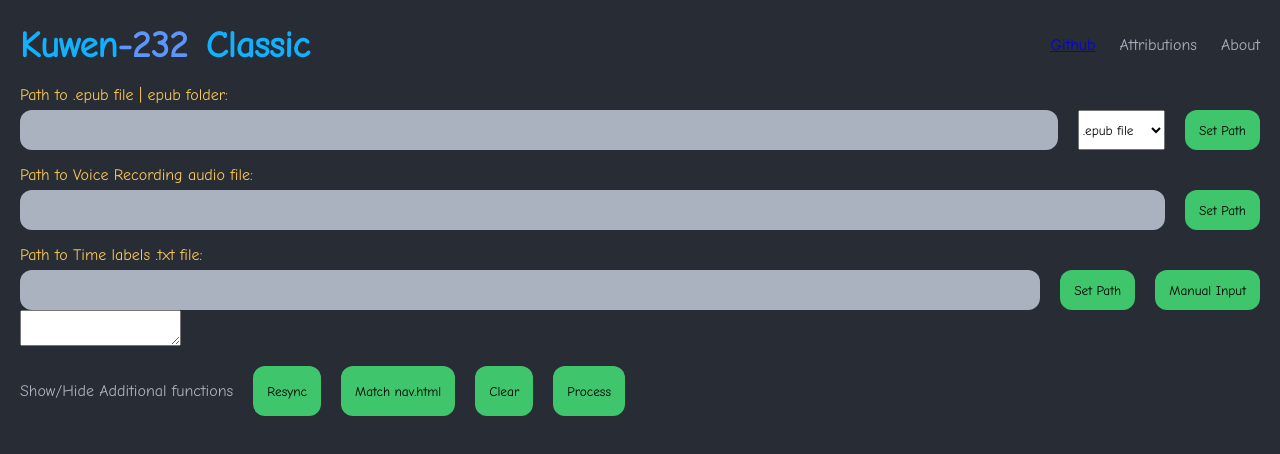
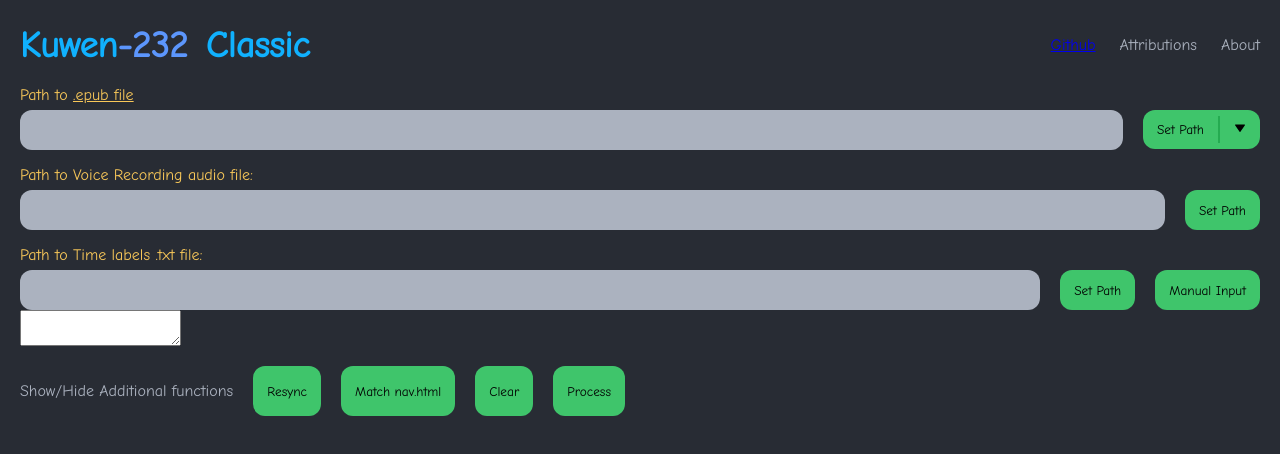
Before and after one commit to julillermo/Kuwen-232-Classic, a React (Vite) app in the folder src/renderer/: page / in a window 1280 px wide. Shown: the top 454 px of the page. Built offline with nearby package versions, Linux system fonts and the light colour scheme.

Commit message:
add working splut button

```diff
--- a/package.json
+++ b/package.json
@@ -13,7 +13,6 @@
   },
   "dependencies": {
     "@emotion/react": "^11.11.4",
-    "@types/node": "^20.14.9",
     "cheerio": "^1.0.0-rc.12",
     "epubjs": "^0.3.93",
     "react": "^18.3.1",
@@ -22,6 +21,7 @@
   "devDependencies": {
     "@types/react": "^18.3.3",
     "@types/react-dom": "^18.3.0",
+    "@types/node": "^20.14.9",
     "@typescript-eslint/eslint-plugin": "^7.13.1",
     "@typescript-eslint/parser": "^7.13.1",
     "@vitejs/plugin-react-swc": "^3.5.0",
--- a/src/renderer/src/App.tsx
+++ b/src/renderer/src/App.tsx
@@ -1,11 +1,15 @@
 // The following line is needed to use EmotionCSS like I do with work
 /** @jsxImportSource @emotion/react */
 import AppTitle from "./components/AppTitle";
+import Button from "./components/Button";
 import TextInput from "./components/TextInput";
 import Typography from "./components/Typography";
-import Button from "./components/Button";
+import SplitButton from "./components/SplitButton";
+import { useState } from "react";
 
 function App() {
+  const [epubInputType, setEpubInputType] = useState("file");
+
   return (
     <div
       css={{
@@ -55,7 +59,9 @@ function App() {
             css={{ display: "flex", flexDirection: "column", gap: "6px" }}
           >
             <Typography color={"secondary"}>
-              Path to .epub file | epub folder:
+              {/* &emsp; */}
+              Path to{" "}
+              <u>{epubInputType == "file" ? ".epub file" : "epub folder"}</u>
             </Typography>
             <div
               css={{
@@ -66,15 +72,14 @@ function App() {
               }}
             >
               <TextInput showHover={true} customCSS={{ flexGrow: 1 }} />
-              <select
-                css={{
-                  fontFamily: "Comic Neue",
-                }}
-              >
-                <option value="epub-file">.epub file</option>
-                <option value="epub-folder">epub folder</option>
-              </select>
-              <Button text="Set Path" />
+              <SplitButton
+                buttonText="Set Path"
+                dropDownOptions={[
+                  { ".epub file": "file" },
+                  { "epub folder": "folder" },
+                ]}
+                setSelectedOption={setEpubInputType}
+              />
             </div>
           </div>
           <div
@@ -82,6 +87,7 @@ function App() {
             css={{ display: "flex", flexDirection: "column", gap: "6px" }}
           >
             <Typography color={"secondary"}>
+              {/* &emsp; */}
               Path to Voice Recording audio file:
             </Typography>
             <div
@@ -101,7 +107,8 @@ function App() {
             css={{ display: "flex", flexDirection: "column", gap: "6px" }}
           >
             <Typography color={"secondary"}>
-              Path to Time labels .txt file:{" "}
+              {/* &emsp; */}
+              Path to Time labels .txt file:
             </Typography>
             <div>
               <div
--- /dev/null
+++ b/src/renderer/src/assets/icons/DownArrowIcon.tsx
@@ -0,0 +1,27 @@
+// import { isFunction } from "util";
+// import downArrow from "./svg/SVGRepo/down-arrow-svgrepo-com.svg";
+import React, { ReactNode } from "react";
+
+type DownArrowIconProps = {
+  height?: number | `${number}px`;
+  width?: number | `${number}px`;
+  size?: number | `${number}px`;
+};
+
+export default function DownArrowIcon({
+  height,
+  width,
+}: DownArrowIconProps): ReactNode {
+  return (
+    <svg
+      fill="#000000"
+      width={width ?? "800px"}
+      height={height ?? "800px"}
+      viewBox="0 0 24 24"
+      xmlns="http://www.w3.org/2000/svg"
+    >
+      <path d="M11.178 19.569a.998.998 0 0 0 1.644 0l9-13A.999.999 0 0 0 21 5H3a1.002 1.002 0 0 0-.822 1.569l9 13z" />
+    </svg>
+  );
+}
+// Uploaded to: SVG Repo, www.svgrepo.com, Generator: SVG Repo Mixer Tools
--- a/src/renderer/src/components/Button.tsx
+++ b/src/renderer/src/components/Button.tsx
@@ -1,6 +1,10 @@
 /** @jsxImportSource @emotion/react */
 import { themeColors } from "../assets/themes/themeColors";
-import { darkenHexColor, lightenHexColor } from "../utils/color";
+import {
+  darkenHexColor,
+  lightenHexColor,
+  setHexTransparency,
+} from "../utils/color";
 
 type ButtonProps = {
   text: string;
@@ -9,7 +13,7 @@ type ButtonProps = {
   // suffix?: ReactNode;
 };
 
-export default function Button({ text, type }: ButtonProps) {
+export default function Button({ text, type = "button" }: ButtonProps) {
   return (
     <button
       type={type}
@@ -24,8 +28,13 @@ export default function Button({ text, type }: ButtonProps) {
         border: "none",
         backgroundColor: themeColors.primary,
 
+        cursor: "pointer",
         "&:hover": {
           backgroundColor: lightenHexColor(themeColors.primary, 0.1),
+          boxShadow: `0px 0px 6px 0px ${setHexTransparency(
+            themeColors.primary,
+            0.7
+          )}`,
         },
 
         "&:active": {
--- /dev/null
+++ b/src/renderer/src/components/SplitButton.tsx
@@ -0,0 +1,206 @@
+/** @jsxImportSource @emotion/react */
+import { themeColors } from "../assets/themes/themeColors";
+import {
+  darkenHexColor,
+  lightenHexColor,
+  setHexTransparency,
+} from "../utils/color";
+import DownArrowIcon from "../assets/icons/DownArrowIcon";
+import { useState } from "react";
+import Typography from "./Typography";
+
+type DropDownOption = {
+  [key: string]: string | number; // {displayText: dropDown value}
+};
+
+type SplitButtonProps = {
+  buttonText: string;
+  type?: "button" | "submit" | "reset";
+  dropDownOptions?: DropDownOption[]; // [{displayText: dropDown value}, ...]
+  setSelectedOption: React.Dispatch<React.SetStateAction<string>>;
+  // prefix?: ReactNode;
+  // suffix?: ReactNode;
+};
+
+export default function SplitButton({
+  buttonText,
+  type = "button",
+  dropDownOptions,
+  setSelectedOption,
+}: SplitButtonProps) {
+  const [optionsVisibility, setOptionsVisibility] = useState<boolean>(false);
+
+  function toggleShowOptions() {
+    console.log("entered here");
+    switch (optionsVisibility) {
+      case false:
+        setOptionsVisibility(true);
+        break;
+      default:
+        setOptionsVisibility(false);
+        break;
+    }
+  }
+
+  function handleOptionSelect(optionValue) {
+    setSelectedOption(optionValue);
+    setOptionsVisibility(false);
+  }
+
+  return (
+    <div
+      css={{
+        position: "relative",
+        borderRadius: "13px 13px 13px 13px",
+
+        "&:hover": {
+          boxShadow: `0px 0px 6px 0px ${setHexTransparency(
+            themeColors.primary,
+            0.7
+          )}`,
+        },
+      }}
+    >
+      <div
+        css={{
+          display: "flex",
+          flexDirection: "row",
+        }}
+      >
+        <button
+          type={type}
+          css={{
+            fontFamily: "Comic Neue",
+            textWrap: "nowrap",
+
+            borderRadius: "12px 0px 0px 12px",
+            padding: "12px 14px",
+
+            border: "none",
+            backgroundColor: themeColors.primary,
+
+            cursor: "pointer",
+            "&:hover": {
+              backgroundColor: lightenHexColor(themeColors.primary, 0.1),
+            },
+
+            "&:active": {
+              backgroundColor: darkenHexColor(themeColors.primary, 0.1),
+            },
+          }}
+        >
+          {buttonText}
+        </button>
+        <div
+          css={{
+            display: "flex",
+            flexDirection: "column",
+            justifyContent: "center",
+
+            width: "2px",
+            backgroundColor: themeColors.primary,
+          }}
+        >
+          <div
+            css={{
+              margin: "6px 0px",
+              height: "100%",
+              backgroundColor: darkenHexColor(themeColors.primary, 0.1),
+            }}
+          ></div>
+        </div>
+        <button
+          onClick={toggleShowOptions}
+          type={type}
+          css={{
+            fontFamily: "Comic Neue",
+            textWrap: "nowrap",
+
+            borderRadius: optionsVisibility
+              ? "0px 12px 0px 0px"
+              : "0px 12px 12px 0px",
+            padding: "12px 14px",
+
+            apperance: "none",
+            border: "none",
+            backgroundColor: themeColors.primary,
+
+            cursor: "pointer",
+            "&:hover": {
+              backgroundColor: lightenHexColor(themeColors.primary, 0.1),
+            },
+
+            "&:active": {
+              backgroundColor: darkenHexColor(themeColors.primary, 0.1),
+            },
+          }}
+        >
+          <DownArrowIcon height={12} width={12} />
+        </button>
+      </div>
+      {optionsVisibility && (
+        <div
+          css={{
+            display: "flex",
+            flexDirection: "column",
+
+            textAlign: "right",
+
+            width: "100%",
+            position: "absolute",
+
+            backgroundColor: themeColors.primary,
+            borderRadius: "12px 0px 12px 12px",
+            boxShadow: `0px 0px 6px 0px ${setHexTransparency(
+              darkenHexColor(themeColors.primary, 0.4),
+              1
+            )}`,
+
+            color: themeColors.background,
+
+            marginTop: "2px",
+          }}
+        >
+          {dropDownOptions &&
+            dropDownOptions.map((option) => {
+              return (
+                <div
+                  onClick={() => handleOptionSelect(Object.values(option)[0])}
+                  css={{
+                    padding: "4px",
+
+                    borderRadius: getOptionsHoverBorderRadius({
+                      index: dropDownOptions.indexOf(option),
+                      indexCount: dropDownOptions.length - 1,
+                    }),
+
+                    cursor: "pointer",
+                    "&:hover": {
+                      backgroundColor: lightenHexColor(
+                        themeColors.primary,
+                        0.1
+                      ),
+                    },
+                  }}
+                >
+                  <Typography color="background">
+                    {Object.keys(option)[0]}
+                  </Typography>
+                </div>
+              );
+            })}
+        </div>
+      )}
+    </div>
+  );
+}
+
+function getOptionsHoverBorderRadius({ index, indexCount }) {
+  switch (index) {
+    case 0:
+      return "12px 0px 0px 0px";
+      break;
+    case indexCount:
+      return "0px 0px 12px 12px";
+  }
+}
--- a/src/renderer/src/components/TextInput.tsx
+++ b/src/renderer/src/components/TextInput.tsx
@@ -1,7 +1,7 @@
 /** @jsxImportSource @emotion/react */
 import { themeColors } from "../assets/themes/themeColors";
 import { CustomCSSObject } from "../types/emotion";
-import { darkenHexColor, lightenHexColor } from "../utils/color";
+import { darkenHexColor, setHexTransparency } from "../utils/color";
 
 type TextInput = {
   disabled?: boolean;
@@ -24,9 +24,12 @@ export default function TextInput({
       disabled={disabled}
       required={required}
       css={[
-        {
+        showHover && {
           "&:hover": {
-            outline: `1px solid ${darkenHexColor(themeColors.secondary, 0.1)}`,
+            boxShadow: `0px 0px 6px 0px ${setHexTransparency(
+              themeColors.secondary,
+              0.7
+            )}`,
           },
         },
         {
--- a/src/renderer/src/components/Typography.tsx
+++ b/src/renderer/src/components/Typography.tsx
@@ -18,6 +18,9 @@ type TypographyProps = {
 export default function Typography({ color, children }: TypographyProps) {
   let textColor;
   switch (color) {
+    case "background":
+      textColor = themeColors.background;
+      break;
     case "secondary":
       textColor = themeColors.secondary;
       break;
--- a/src/renderer/src/utils/color.ts
+++ b/src/renderer/src/utils/color.ts
@@ -30,7 +30,7 @@ export function lightenHexColor(hexColor, amount = 0.1) {
   return `#${r}${g}${b}`;
 }
 
-export function setHexTransparency(hexColor, amount = 1) {
+export function setHexTransparency(hexColor, amount = 0.9) {
   const a: number | string = Math.min(255, Math.round(255 * amount))
     .toString(16)
     .padStart(2, "0");
```
Also changed, not shown: 1 other file (tests, documents, lock files or other folders).
